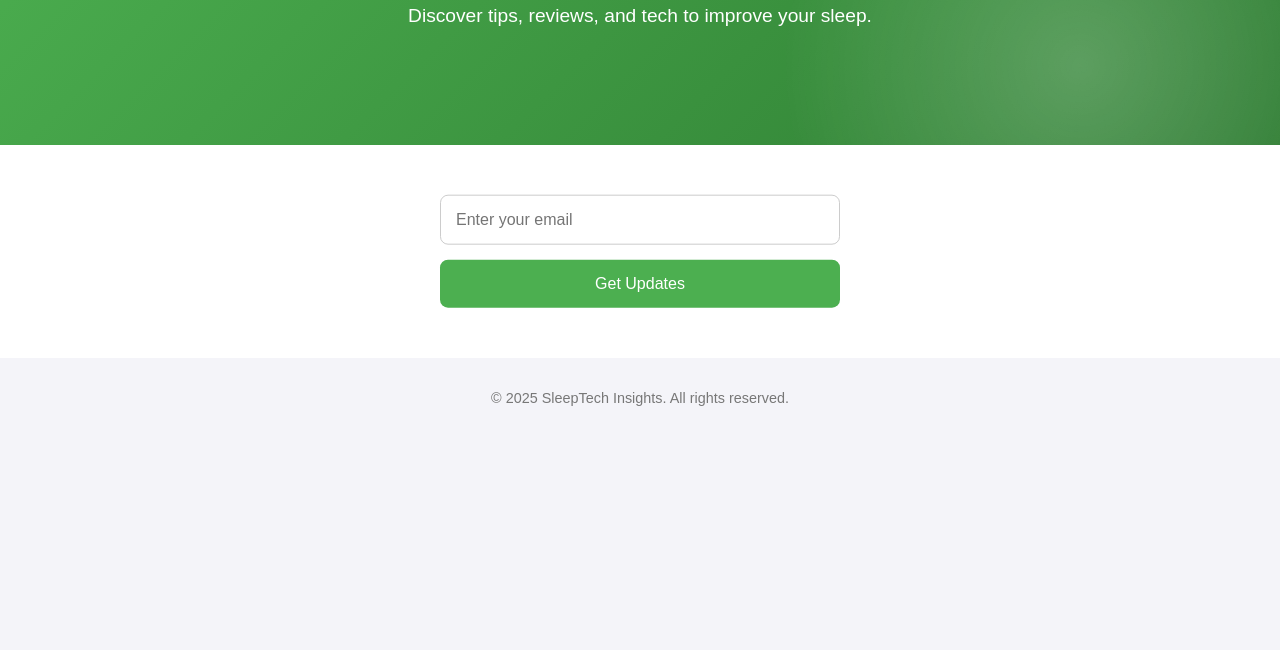
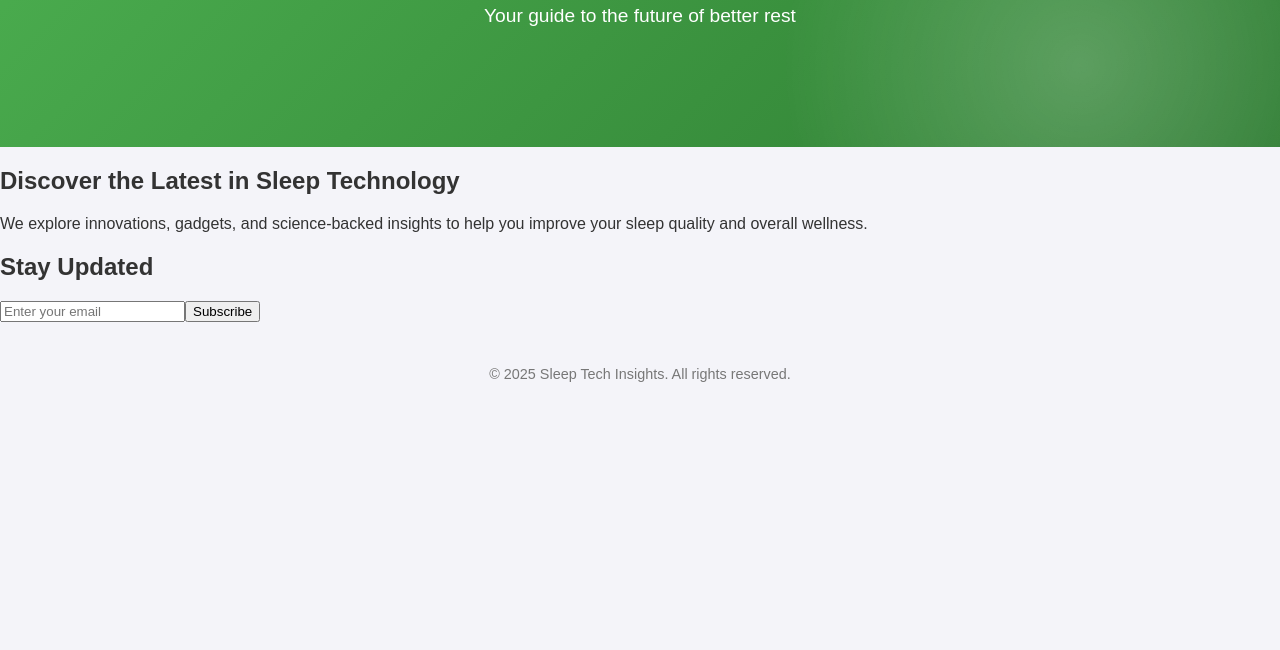
Before and after one commit to aniki92/SleepTechInsights, a plain HTML site: page index.html in a window 1280 px wide. Shown: the part 150-800 px from the top of the page. Drawn offline with Linux system fonts and the light colour scheme.

Commit message:
Add GA4 tracking + newsletter signup event

```diff
--- a/index.html
+++ b/index.html
@@ -1 +1 @@
-<!DOCTYPE html><html lang="en"><head><meta charset="UTF-8"><meta name="viewport" content="width=device-width,initial-scale=1.0"><title>SleepTech Insights</title><link rel="stylesheet" href="style.css"></head><body><header><h1>SleepTech Insights</h1><p>Discover tips, reviews, and tech to improve your sleep.</p></header><section class="email-capture"><form action="https://formspree.io/f/mkgqoynb" method="POST"><input type="email" name="email" placeholder="Enter your email" required><button type="submit">Get Updates</button></form></section><footer>&copy; 2025 SleepTech Insights. All rights reserved.</footer></body></html>
+<!DOCTYPE html><html lang="en"><head><meta charset="UTF-8"><meta name="viewport" content="width=device-width,initial-scale=1.0"><title>Sleep Tech Insights</title><link rel="stylesheet" href="style.css"><!-- Google tag (gtag.js) --><script async src="https://www.googletagmanager.com/gtag/js?id=G-XDNXB6YJKD"></script><script>window.dataLayer=window.dataLayer||[];function gtag(){dataLayer.push(arguments)}gtag("js",new Date());gtag("config","G-XDNXB6YJKD");</script></head><body><header><h1>Sleep Tech Insights</h1><p>Your guide to the future of better rest</p></header><main><section class="intro"><h2>Discover the Latest in Sleep Technology</h2><p>We explore innovations, gadgets, and science-backed insights to help you improve your sleep quality and overall wellness.</p></section><section class="newsletter"><h2>Stay Updated</h2><form id="newsletter-form" action="https://formspree.io/f/mkgqoynb" method="POST"><input type="email" name="email" placeholder="Enter your email" required><button type="submit">Subscribe</button></form></section></main><footer><p>&copy; 2025 Sleep Tech Insights. All rights reserved.</p></footer><script>document.getElementById("newsletter-form").addEventListener("submit",function(){gtag("event","newsletter_signup",{event_category:"engagement",event_label:"footer_form"})});</script></body></html>
```
